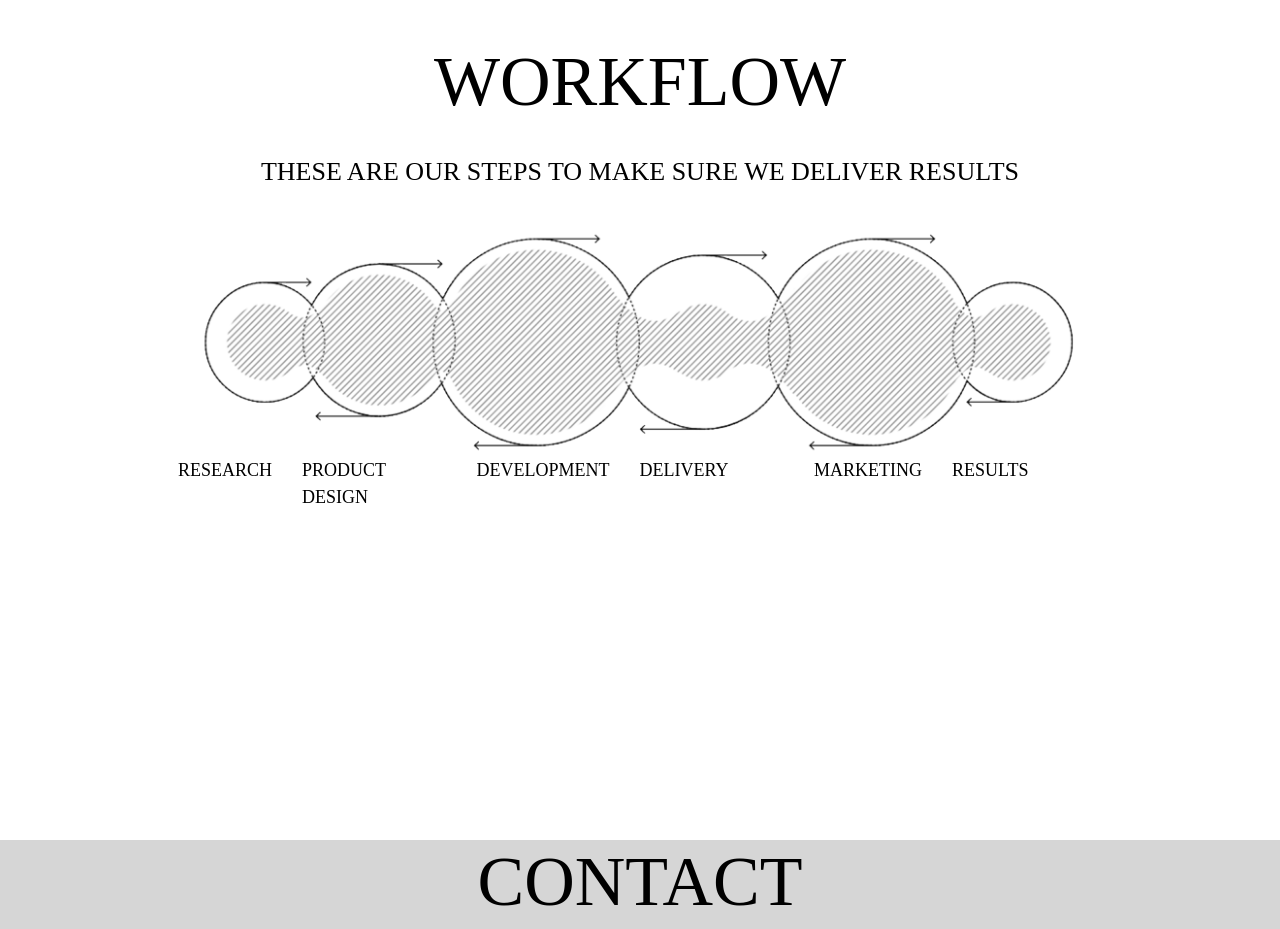
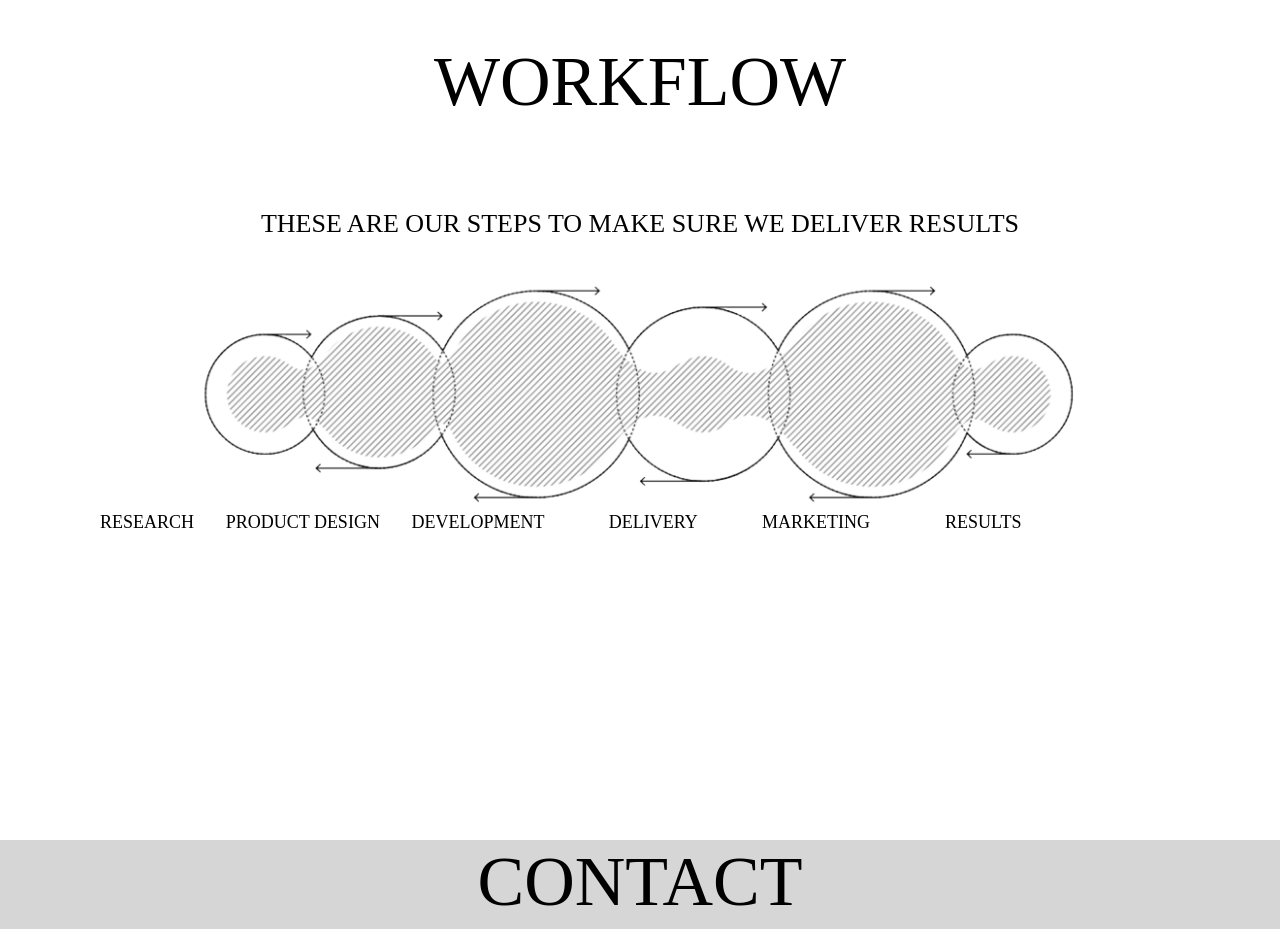
Before and after one commit to earthctzn/vlass-fe, a React (Create React App) app: page / in a window 1280 px wide. Shown: the part 2420-3349 px from the top of the page. Built offline with nearby package versions, Linux system fonts and the light colour scheme; a web font is replaced by a local one.

Commit message:
Adds styling to Workflow component.

```diff
--- a/src/App.css
+++ b/src/App.css
@@ -119,6 +119,11 @@ h1 {
   align-self: center;
 }
 
+#wf-content{
+  padding: 20px;
+  margin-top: 2em;
+}
+
 #wwd-h1  {
   margin-top: 2em;
   font-size: 1.6em;
@@ -143,6 +148,9 @@ h1 {
   height: 230px;
   align-items: center;
 }
+/* #wflow-steps {
+  margin-left:  15px;
+} */
 #glass-c{
   margin-top: 40px;
   height: 400px;
@@ -160,12 +168,19 @@ h1 {
   font-family: lemonMilk-Bold;
 }
 .flow{
-  margin-left: 3em;
+  margin-left: auto;
+  align-items: start;
   font-size: medium-large;
   font-family: lemonMilk-normal;
 }
 #wf-col{
   font-size:  large;
+  text-align: center;
+
+}
+#wf-col-1 {
+  font-size: large;
+  margin-left: 2.5em;
 }
 
 
--- a/src/components/Workflow.js
+++ b/src/components/Workflow.js
@@ -12,7 +12,7 @@ export default function Workflow({ title, content, id }) {
       <div className="section-content" id={id}>
 
         <h1>{title}</h1>
-        <div style={{padding: 20}}>
+        <div id="wf-content">
           <p>{content}</p>
         </div>
         <img src={Flow} id="wflow" alt="workflow graphic"></img>
@@ -23,7 +23,7 @@ export default function Workflow({ title, content, id }) {
               <Col id="wf-col" md="auto">DEVELOPMENT</Col>
               <Col id="wf-col" md="2">DELIVERY</Col>
               <Col id="wf-col" md="auto">MARKETING</Col>
-              <Col id="wf-col" md="2">RESULTS</Col>
+              <Col id="wf-col-1" md="2">RESULTS</Col>
             </Row>
           </Container>
       </div>
```
